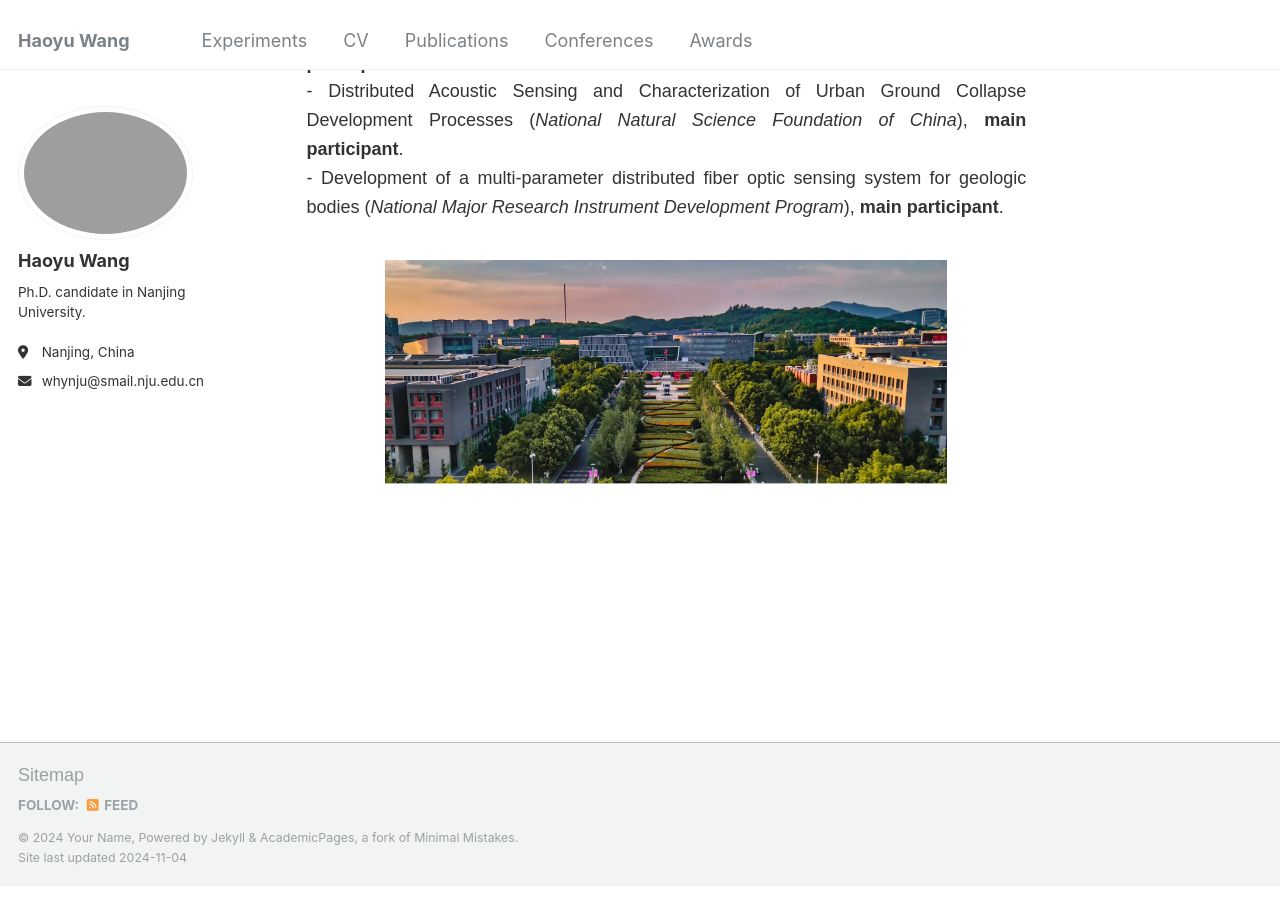
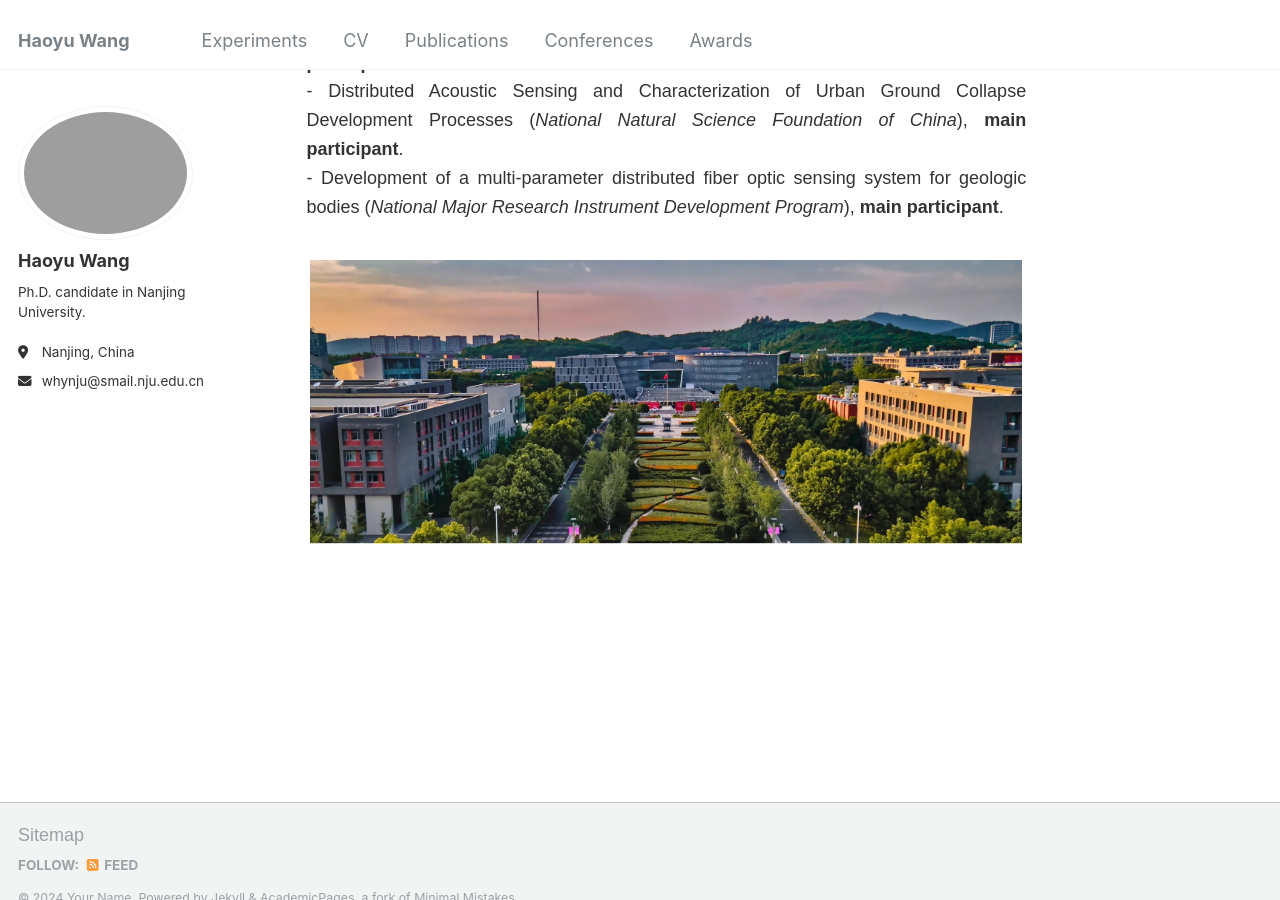
Before and after one commit to Whynot-cell/Whynot-cell.github.io, a Jekyll site: the page built from _pages/about.md, in a window 1280 px wide and 900 px high, scrolled down 810 px. Built offline with Jekyll 4.4.1, drawn with Linux system fonts in a browser that asks for light colours.

Commit message:
Update about.md

```diff
--- a/_pages/about.md
+++ b/_pages/about.md
@@ -118,7 +118,7 @@ redirect_from:
         </ul>
     </section> -->
     <div style="text-align: center;">
-    <img src="/images/南大.jpg" alt="Geological Science Image" style="width:75%;">
+    <img src="/images/南大.jpg" alt="Geological Science Image" style="width:95%;">
 </div>
 </body>
 </html>
```
